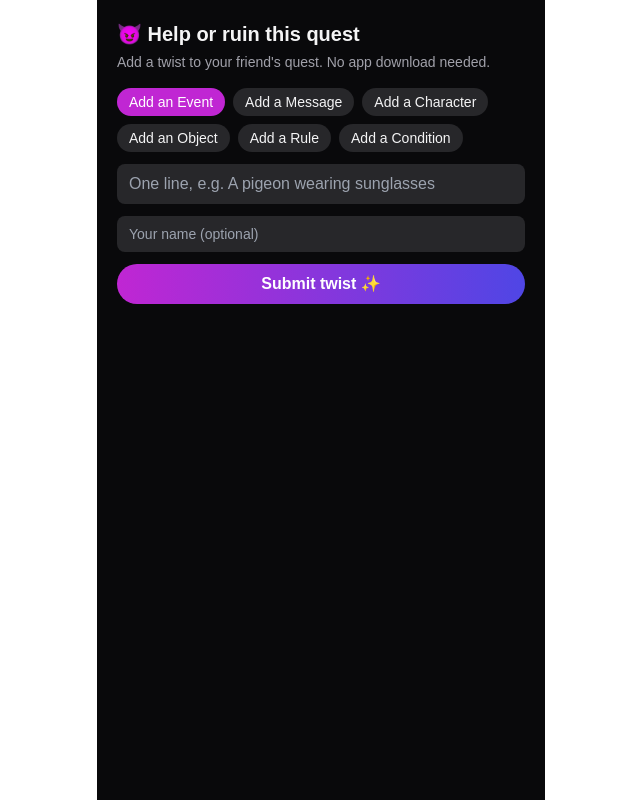
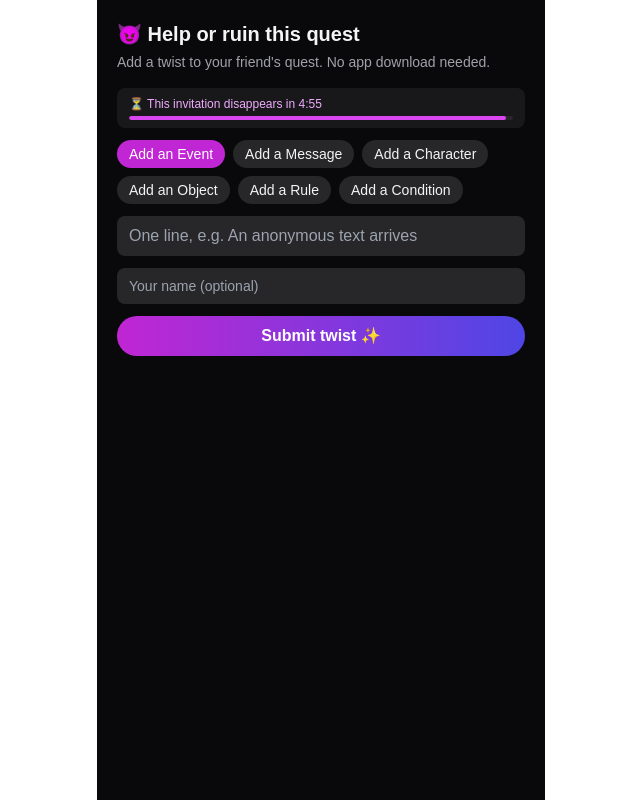
Before and after one commit to suzyeth/vibe-roles, a Next.js app: page /q/1 in a window 1280 px wide. Shown: the whole page, without its empty margins (319-959 px from the left). Built offline with nearby package versions, Linux system fonts and the light colour scheme.

Commit message:
feat: 5-minute disappearing invite on friend interference page (SPEC §5)

```diff
--- a/app/q/[id]/page.tsx
+++ b/app/q/[id]/page.tsx
@@ -1,18 +1,40 @@
 "use client";
-import { useState } from "react";
+import { useEffect, useRef, useState } from "react";
 import { useParams } from "next/navigation";
 import { FATE_TYPE_LABELS } from "@/data/quest";
 
+const WINDOW_MS = 5 * 60 * 1000; // SPEC §5: 5-minute disappearing invite
+
 export default function InterferePage() {
   const params = useParams<{ id: string }>();
+  const startRef = useRef<number>(0);
+  const [remaining, setRemaining] = useState(WINDOW_MS);
   const [type, setType] = useState(FATE_TYPE_LABELS[0]?.type ?? "event");
   const [input, setInput] = useState("");
   const [friend, setFriend] = useState("");
   const [done, setDone] = useState<null | { title: string; effect: string }>(null);
 
+  // Countdown starts when the friend opens the invite (demo approximation of "5 min from creation").
+  useEffect(() => {
+    startRef.current = Date.now();
+    const tick = () => setRemaining(Math.max(0, startRef.current + WINDOW_MS - Date.now()));
+    tick();
+    const id = setInterval(tick, 1000);
+    return () => clearInterval(id);
+  }, []);
+
+  const expired = remaining <= 0 && !done;
+  const mm = Math.floor(remaining / 60000);
+  const ss = Math.floor((remaining % 60000) / 1000).toString().padStart(2, "0");
+  const pct = Math.max(0, Math.round((remaining / WINDOW_MS) * 100));
+
   async function submit() {
-    if (!input.trim()) return;
-    const res = await fetch("/api/fate", { method: "POST", headers: { "Content-Type": "application/json" }, body: JSON.stringify({ questId: params.id, type, input: input.trim(), friend: friend.trim() || undefined }) });
+    if (!input.trim() || expired) return;
+    const res = await fetch("/api/fate", {
+      method: "POST",
+      headers: { "Content-Type": "application/json" },
+      body: JSON.stringify({ questId: params.id, type, input: input.trim(), friend: friend.trim() || undefined }),
+    });
     const card = await res.json();
     setDone({ title: card.title, effect: card.effect });
   }
@@ -21,15 +43,31 @@ export default function InterferePage() {
     <main className="mx-auto flex min-h-screen max-w-md flex-col bg-zinc-950 p-5 text-zinc-100">
       <h1 className="text-xl font-bold">😈 Help or ruin this quest</h1>
       <p className="mt-1 text-sm text-zinc-400">Add a twist to your friend&apos;s quest. No app download needed.</p>
-      {!done ? (
+
+      {expired ? (
+        <div className="mt-10 rounded-xl bg-zinc-900 p-6 text-center">
+          <div className="text-4xl">🫥</div>
+          <div className="mt-2 font-bold">This invitation has disappeared</div>
+          <div className="mt-1 text-sm text-zinc-400">Time-limited invites last 5 minutes. Ask your friend to send a new one.</div>
+          <div className="mt-5 text-xs text-zinc-500">
+            Want your own quest? <a className="underline" href="/">Open Zymix · Vibe Roles</a>
+          </div>
+        </div>
+      ) : !done ? (
         <div className="mt-4 space-y-3">
+          <div className="rounded-lg bg-zinc-900 px-3 py-2 text-xs text-fuchsia-300">
+            ⏳ This invitation disappears in {mm}:{ss}
+            <div className="mt-1 h-1 w-full overflow-hidden rounded bg-zinc-800">
+              <div className="h-1 rounded bg-fuchsia-500 transition-all duration-1000" style={{ width: `${pct}%` }} />
+            </div>
+          </div>
           <div className="flex flex-wrap gap-2">
             {FATE_TYPE_LABELS.map((t) => (
               <button key={t.type} type="button" onClick={() => { setType(t.type); setInput(t.example); }}
                 className={`rounded-full px-3 py-1 text-sm ${type === t.type ? "bg-fuchsia-600 text-white" : "bg-zinc-800"}`}>{t.label}</button>
             ))}
           </div>
-          <input value={input} onChange={(e) => setInput(e.target.value)} placeholder="One line, e.g. A pigeon wearing sunglasses"
+          <input value={input} onChange={(e) => setInput(e.target.value)} placeholder="One line, e.g. An anonymous text arrives"
             className="w-full rounded-lg bg-zinc-800 px-3 py-2 outline-none" />
           <input value={friend} onChange={(e) => setFriend(e.target.value)} placeholder="Your name (optional)"
             className="w-full rounded-lg bg-zinc-800 px-3 py-2 text-sm outline-none" />
@@ -40,7 +78,7 @@ export default function InterferePage() {
           <div className="text-fuchsia-300">Added to the story:</div>
           <div className="mt-1 text-lg font-bold">{done.title}</div>
           <div className="text-sm opacity-90">{done.effect}</div>
-          <div className="mt-4 text-xs text-zinc-400">Want your own quest? <a className="underline" href="/">Open Zymix · Vibe Dice</a></div>
+          <div className="mt-4 text-xs text-zinc-400">Want your own quest? <a className="underline" href="/">Open Zymix · Vibe Roles</a></div>
         </div>
       )}
     </main>
```
